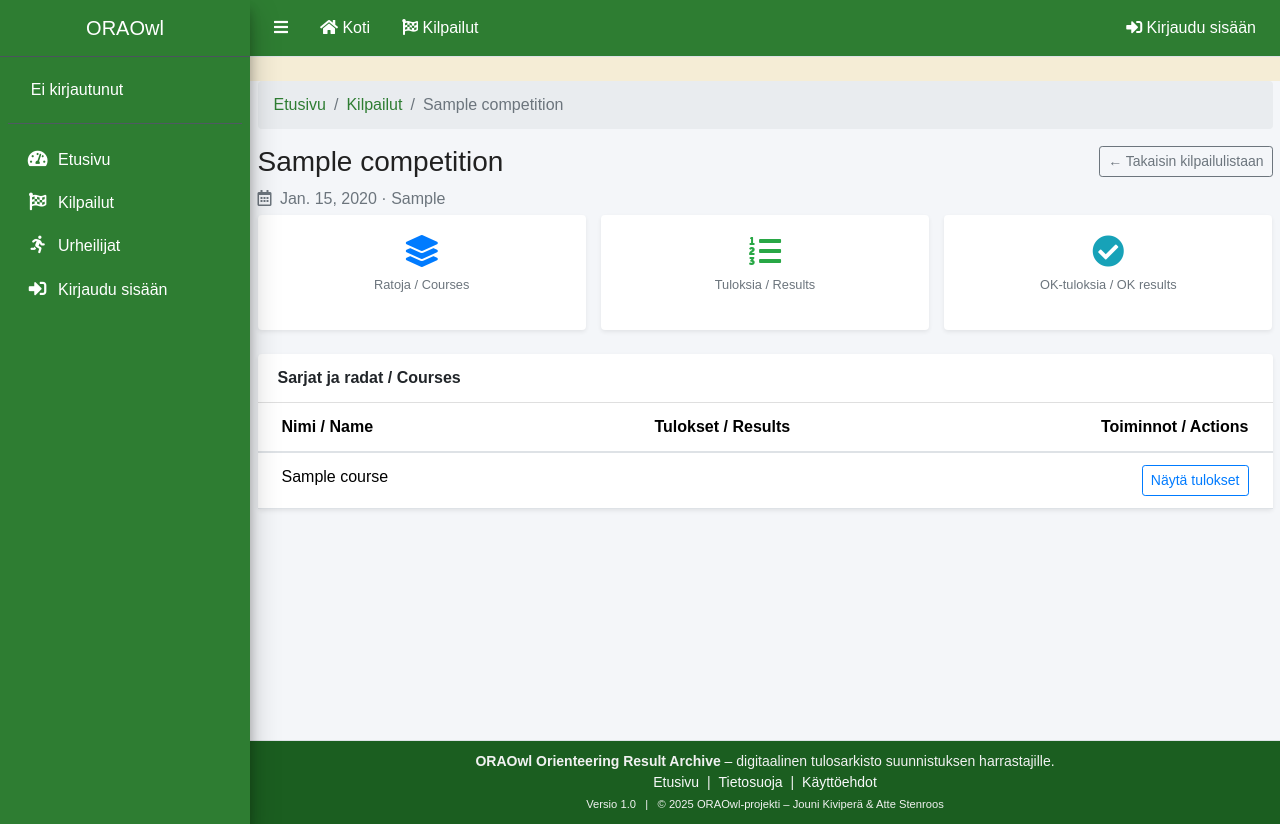
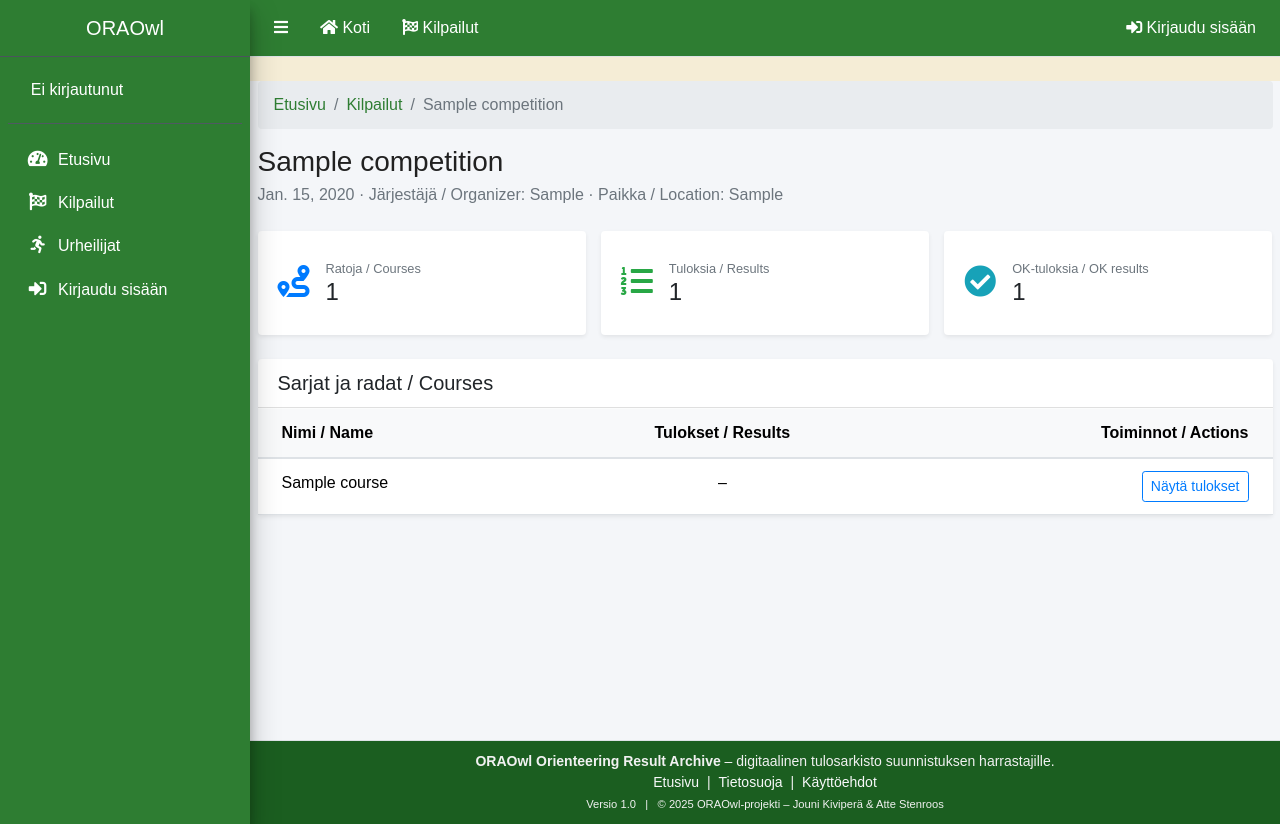
Before and after one commit to jounikivi/oraowl, a Django app: page /kilpailut/00000000-0000-0000-0000-000000000001/ in a window 1280 px wide. Run offline with Django 5.2, Linux system fonts and the light colour scheme; tables that the repository leaves empty hold one stand-in row (values such as "Sample post"); style sheets or scripts are compiled from the project's sources; some libraries are stand-ins or nearby versions.

Commit message:
Update competition_detail.html

```diff
--- a/oraw_app/templates/oraw_app/competitions/competition_detail.html
+++ b/oraw_app/templates/oraw_app/competitions/competition_detail.html
@@ -2,15 +2,15 @@
 {% extends "oraw_app/base.html" %}
 
 {% block title %}
-  {{ competition.name }}
+  {{ competition.name }} – Kilpailu
 {% endblock %}
 
 {% block content %}
 <div class="container my-4">
 
-  {# BREADCRUMB / SIVUPOLKU #}
+  {# Breadcrumb / Sivupolku #}
   <nav aria-label="breadcrumb" class="mb-3">
-    <ol class="breadcrumb">
+    <ol class="breadcrumb mb-0">
       <li class="breadcrumb-item">
         <a href="{% url 'oraw_app:home' %}">Etusivu</a>
       </li>
@@ -23,74 +23,88 @@
     </ol>
   </nav>
 
-  <div class="d-flex justify-content-between align-items-center mb-2">
-    <h1 class="h3 mb-0">
+  {# Otsikko #}
+  <h1 class="h3 mb-1">
     {{ competition.name }}
   </h1>
-    <a href="{% url 'oraw_app:competition_list' %}"
-       class="btn btn-outline-secondary btn-sm">
-      ← Takaisin kilpailulistaan
-    </a>
-  </div>
-
+  <p class="text-muted mb-4">
     {% if competition.date %}
-    <p class="text-muted mb-1">
-      <i class="far fa-calendar-alt me-1"></i>
       {{ competition.date }}
+    {% endif %}
+    {% if competition.organizer %}
+      · Järjestäjä / Organizer: {{ competition.organizer }}
+    {% endif %}
     {% if competition.location %}
-        · {{ competition.location }}
+      · Paikka / Location: {{ competition.location }}
     {% endif %}
   </p>
-  {% endif %}
 
-  {% if competition.organiser %}
-    <p class="text-muted mb-4">
-      Järjestäjä / Organizer: {{ competition.organiser }}
-    </p>
-  {% endif %}
-
-  {# Yhteenvetokortit #}
+  {# Yhteenvetokortit: radat, tulokset, OK-tulokset #}
+  {% if summary %}
   <div class="row g-3 mb-4">
     <div class="col-12 col-md-4">
       <div class="card shadow-sm h-100">
-        <div class="card-body text-center">
-          <i class="fas fa-layer-group fa-2x text-primary mb-2"></i>
-          <div class="h4 mb-0">{{ course_count }}</div>
+        <div class="card-body d-flex align-items-center">
+          <div class="me-3">
+            <i class="fas fa-route fa-2x text-primary"></i>
+          </div>
+          <div>
             <div class="text-muted small">Ratoja / Courses</div>
+            <div class="h4 mb-0">
+              {{ summary.courses_count }}
+            </div>
+          </div>
         </div>
       </div>
     </div>
 
     <div class="col-12 col-md-4">
       <div class="card shadow-sm h-100">
-        <div class="card-body text-center">
-          <i class="fas fa-list-ol fa-2x text-success mb-2"></i>
-          <div class="h4 mb-0">{{ result_count }}</div>
+        <div class="card-body d-flex align-items-center">
+          <div class="me-3">
+            <i class="fas fa-list-ol fa-2x text-success"></i>
+          </div>
+          <div>
             <div class="text-muted small">Tuloksia / Results</div>
+            <div class="h4 mb-0">
+              {{ summary.results_count }}
+            </div>
+          </div>
         </div>
       </div>
     </div>
 
     <div class="col-12 col-md-4">
       <div class="card shadow-sm h-100">
-        <div class="card-body text-center">
-          <i class="fas fa-check-circle fa-2x text-info mb-2"></i>
-          <div class="h4 mb-0">{{ ok_result_count }}</div>
+        <div class="card-body d-flex align-items-center">
+          <div class="me-3">
+            <i class="fas fa-check-circle fa-2x text-info"></i>
+          </div>
+          <div>
             <div class="text-muted small">OK-tuloksia / OK results</div>
+            <div class="h4 mb-0">
+              {{ summary.ok_results_count }}
             </div>
           </div>
         </div>
       </div>
+    </div>
+  </div>
+  {% endif %}
 
   {# Sarjat ja radat #}
   <div class="card shadow-sm">
     <div class="card-header">
-      <strong>Sarjat ja radat / Courses</strong>
+      <h2 class="h5 mb-0">
+        Sarjat ja radat / Courses
+      </h2>
     </div>
+
     <div class="card-body p-0">
       {% if courses %}
-        <table class="table mb-0">
-          <thead>
+        <div class="table-responsive">
+          <table class="table table-hover mb-0">
+            <thead class="table-light">
               <tr>
                 <th>Nimi / Name</th>
                 <th class="text-center">Tulokset / Results</th>
@@ -100,13 +114,18 @@
             <tbody>
               {% for course in courses %}
                 <tr>
-                <td>{{ course.name }}</td>
-                <td class="text-center">{{ course.result_count }}</td>
+                  <td>
+                    {{ course.name }}
+                  </td>
+                  <td class="text-center">
+                    {# Voit myöhemmin lisätä tulosmäärän jos haluat #}
+                    –
+                  </td>
                   <td class="text-end">
-                  <a href="{% url 'oraw_app:course_results'
-                              competition_id=competition.pk
-                              pk=course.pk %}"
-                     class="btn btn-outline-primary btn-sm">
+                    <a
+                      href="{% url 'oraw_app:course_results' competition_id=competition.pk course_id=course.pk %}"
+                      class="btn btn-outline-primary btn-sm"
+                    >
                       Näytä tulokset
                     </a>
                   </td>
@@ -114,8 +133,9 @@
               {% endfor %}
             </tbody>
           </table>
+        </div>
       {% else %}
-        <p class="text-muted m-3">
+        <p class="m-3 text-muted">
           Ei sarjoja tälle kilpailulle. / No courses for this competition.
         </p>
       {% endif %}
```
Lines whose indentation alone changed are shown as unchanged.
